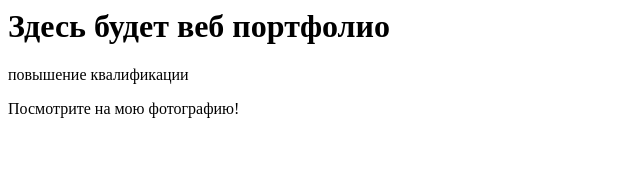
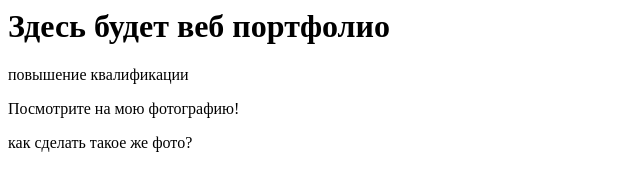
Before and after one commit to OksanaMo1392/portfoliodemo, a plain HTML site: page public_html/index.html in a window 1280 px wide. Shown: the whole page, without its empty margins (0-640 px from the left). Drawn offline with Linux system fonts and the light colour scheme.

Commit message:
Update index.html

```diff
--- a/public_html/index.html
+++ b/public_html/index.html
@@ -5,4 +5,5 @@
   <a herf="/kval">повышение квалификации</a>
 <body>
   <p><a herf="https://sun9-19.userapi.com/kjZNWzQNF3Ex5d0ozy0ziOcA2wEol8rgrHmjjg/r9R-GZtDKgE.jpg">Посмотрите на мою фотографию!</a></p>
+  <p><a herf="https://editor.pho.to/ru/">как сделать такое же фото?</a></p>
   </body>
```
